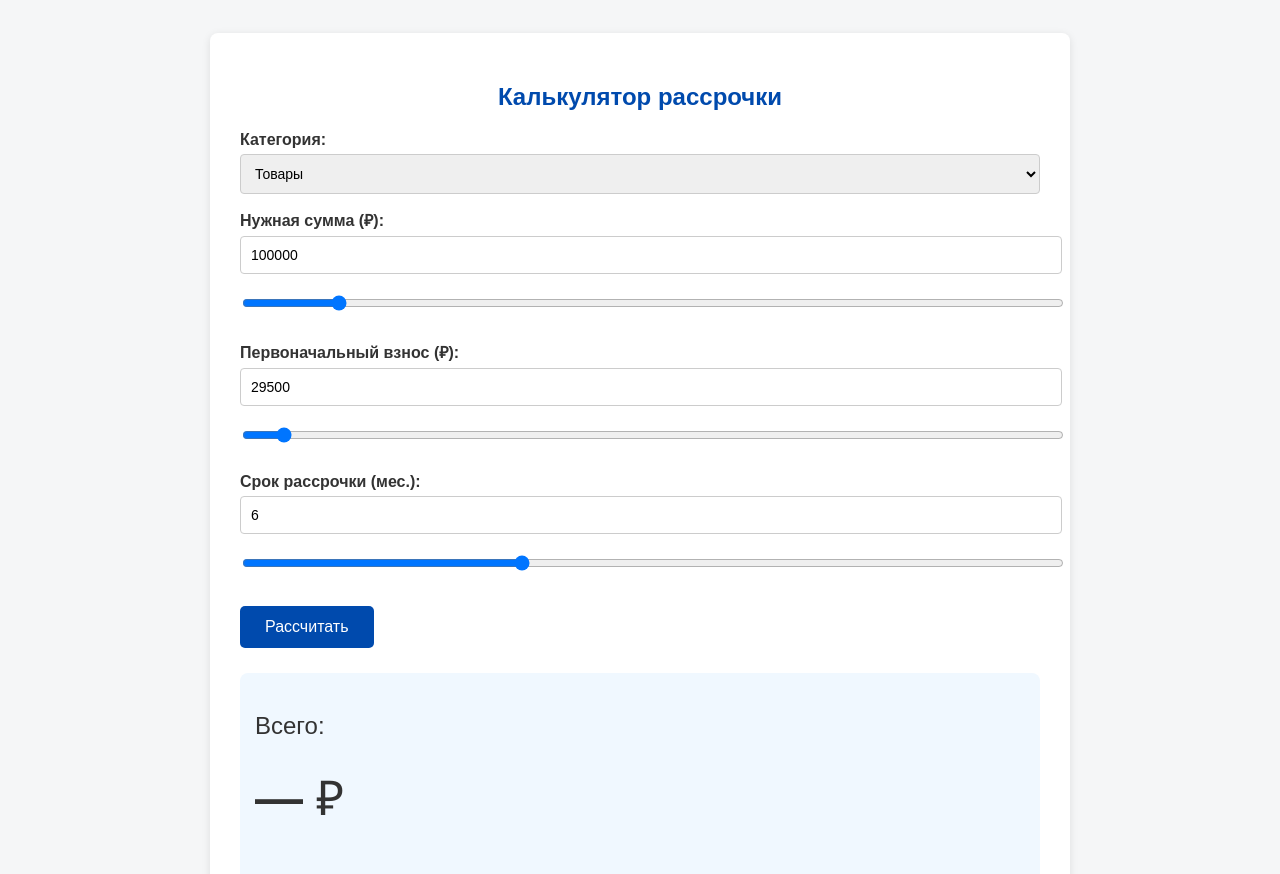
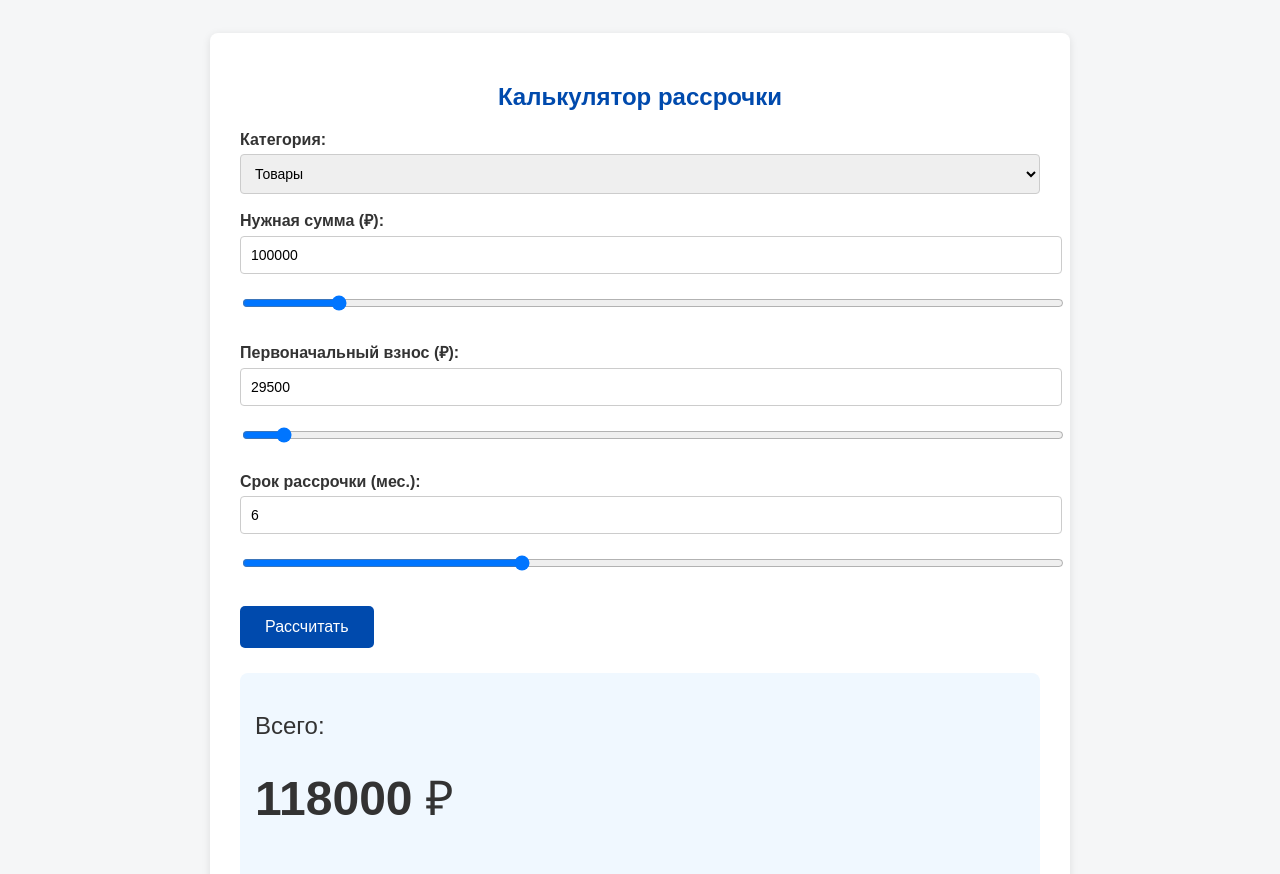
Before and after one commit to EmmanuelEsperanto/testSite, a plain HTML site: page index.html in a window 1280 px wide. Shown: the part 77-951 px from the top of the page. Drawn offline with Linux system fonts and the light colour scheme.

Commit message:
Update index.html

```diff
--- a/index.html
+++ b/index.html
@@ -260,6 +260,7 @@ amountSlider.value = 100000;
 downInput.value = 29500;
 downSlider.value = 29500;
 
+calculate();
 
 monthsInput.addEventListener('input', () => {
   let val = parseInt(monthsInput.value) || 0;
```
